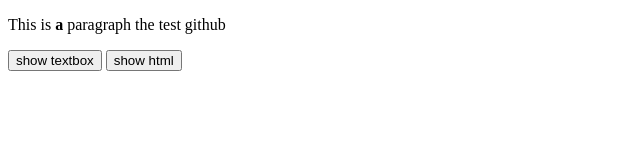
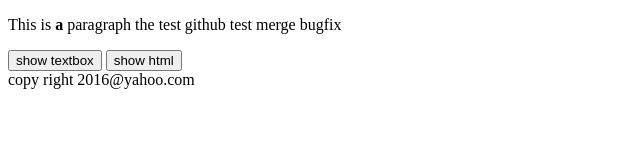
Before and after one commit to sanazGnj/project1, a plain HTML site: page index.html in a window 1280 px wide. Shown: the whole page, without its empty margins (0-640 px from the left). Drawn offline with Linux system fonts and the light colour scheme; files that its build step writes are made by us from their sources; files whose address does not match are found by name.

Commit message:
added copyright footer

```diff
--- a/_css/Untitled-2.css
+++ b/_css/Untitled-2.css
@@ -10,3 +10,6 @@
 .blue {
     color: blue;
 }
+.red{
+	color:red;
+}
--- a/index.html
+++ b/index.html
@@ -2,7 +2,7 @@
 <html>
 <head>
 <meta charset="utf-8">
-<title>github</title>
+<title>github test merge bugfix</title>
 <link rel="stylesheet" type="text/css" href="css/Untitled-2.css">
 
 <script src="js/jquery-1.11.3.min.js"></script>
@@ -13,13 +13,14 @@
 
 
 
-<p id="test">This is <b>a </b>paragraph the test github</p>
+<p id="test">This is <b>a </b>paragraph the test github test merge bugfix</p>
 
 
 <button id="btn1">show textbox  </button>
 <button id="btn2">show html</button>
 
-
+<footer> copy right 2016@yahoo.com
+</footer>
 
 
 
```
